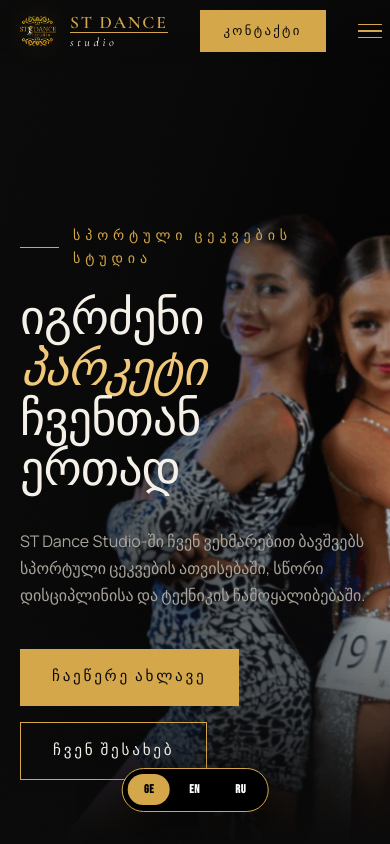
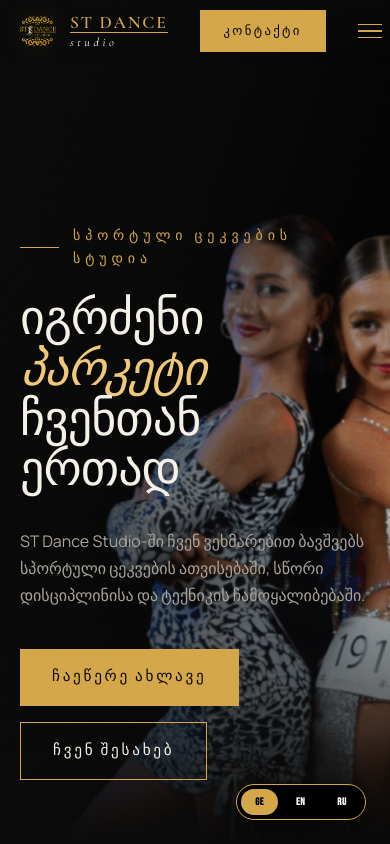
Before and after one commit to TSERJ13/stdancestudio, a React (Vite) app: page / in a window 390 px wide. Shown: the top 844 px of the page. Built offline with nearby package versions, Linux system fonts and the light colour scheme.

Commit message:
Shrink and move floating lang switcher to bottom-right on mobile

```diff
--- a/src/components/Header.css
+++ b/src/components/Header.css
@@ -317,14 +317,15 @@
 
 @media (max-width: 768px) {
   .floating-lang {
-    bottom: 2rem;
-    right: 50%;
-    transform: translateX(50%);
-    padding: 0.35rem;
+    bottom: 1.5rem;
+    right: 1.5rem;
+    transform: none;
+    padding: 0.25rem;
+    box-shadow: 0 8px 32px rgba(0,0,0,0.6);
   }
 
   .floating-lang button {
-    font-size: 0.75rem;
-    padding: 0.5rem 1rem;
+    font-size: 0.65rem;
+    padding: 0.45rem 0.9rem;
   }
 }
```
